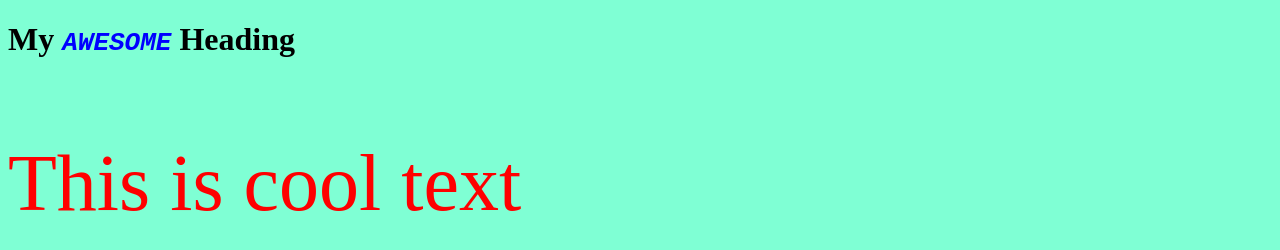
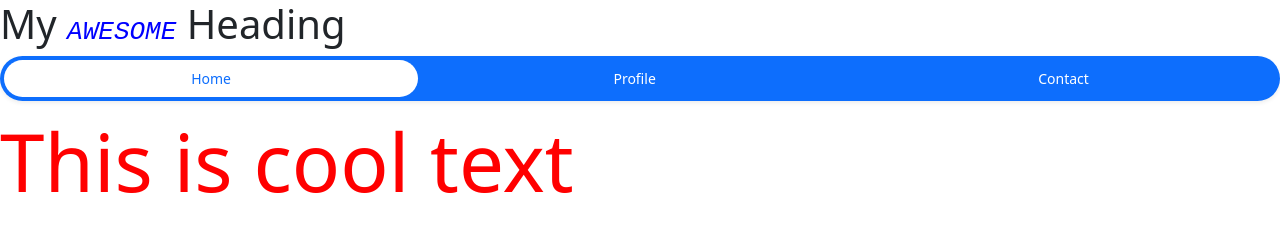
Before and after one commit to spwhitehead/html-intro, a plain HTML site: page index.html in a window 1280 px wide. Drawn offline with nearby package versions, Linux system fonts and the light colour scheme.

Commit message:
Tests templated CSS code

```diff
--- a/index.html
+++ b/index.html
@@ -5,9 +5,22 @@
     <meta name="viewport" content="width=device-width, initial-scale=1.0">
     <title>Document</title>
     <link rel="stylesheet" href="styles/styles.css">
+    <link href="https://cdn.jsdelivr.net/npm/bootstrap@5.3.3/dist/css/bootstrap.min.css" rel="stylesheet" integrity="sha384-QWTKZyjpPEjISv5WaRU9OFeRpok6YctnYmDr5pNlyT2bRjXh0JMhjY6hW+ALEwIH" crossorigin="anonymous">
+    <script src="https://cdn.jsdelivr.net/npm/bootstrap@5.3.3/dist/js/bootstrap.bundle.min.js" integrity="sha384-YvpcrYf0tY3lHB60NNkmXc5s9fDVZLESaAA55NDzOxhy9GkcIdslK1eN7N6jIeHz" crossorigin="anonymous"></script>
 </head>
 <body>
     <h1>My <span class="note">AWESOME</span> Heading</h1>
+    <ul class="nav nav-pills nav-fill gap-2 p-1 small bg-primary rounded-5 shadow-sm" id="pillNav2" role="tablist" style="--bs-nav-link-color: var(--bs-white); --bs-nav-pills-link-active-color: var(--bs-primary); --bs-nav-pills-link-active-bg: var(--bs-white);">
+        <li class="nav-item" role="presentation">
+          <button class="nav-link active rounded-5" id="home-tab2" data-bs-toggle="tab" type="button" role="tab" aria-selected="true">Home</button>
+        </li>
+        <li class="nav-item" role="presentation">
+          <button class="nav-link rounded-5" id="profile-tab2" data-bs-toggle="tab" type="button" role="tab" aria-selected="false">Profile</button>
+        </li>
+        <li class="nav-item" role="presentation">
+          <button class="nav-link rounded-5" id="contact-tab2" data-bs-toggle="tab" type="button" role="tab" aria-selected="false">Contact</button>
+        </li>
+      </ul>
     <div class="cool">
         <p>This is cool text</p>
     </div>
```
